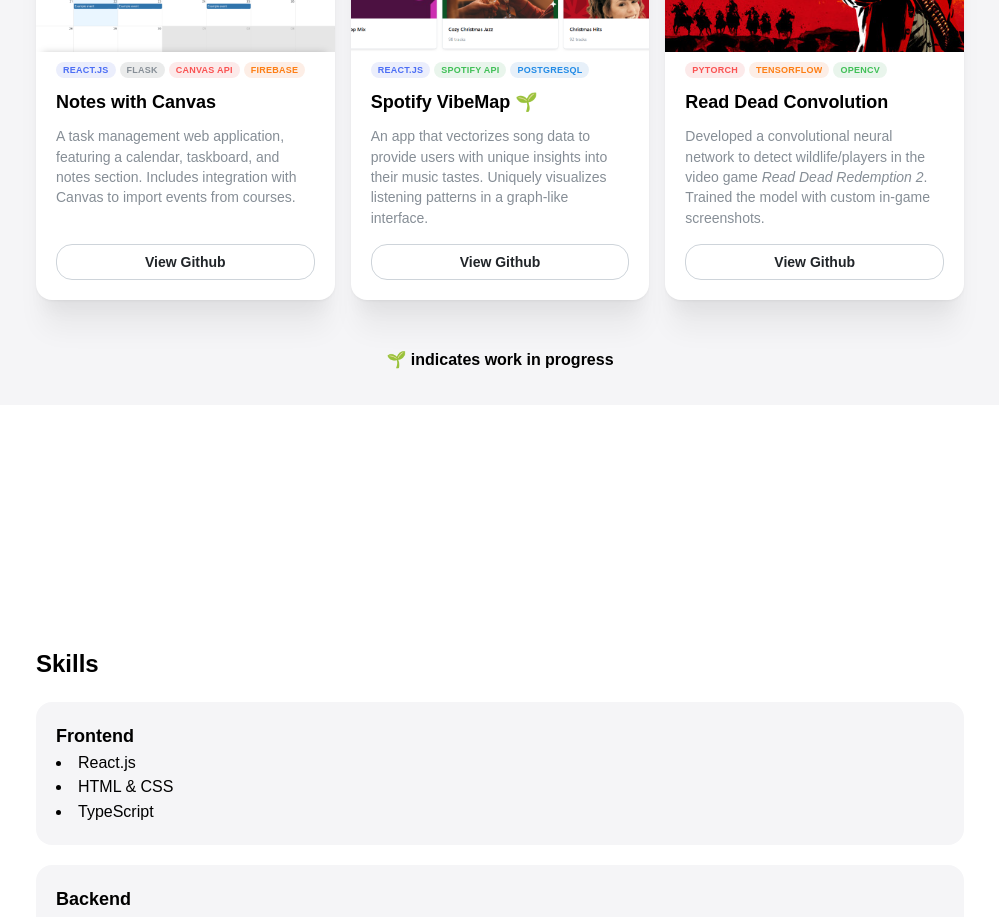
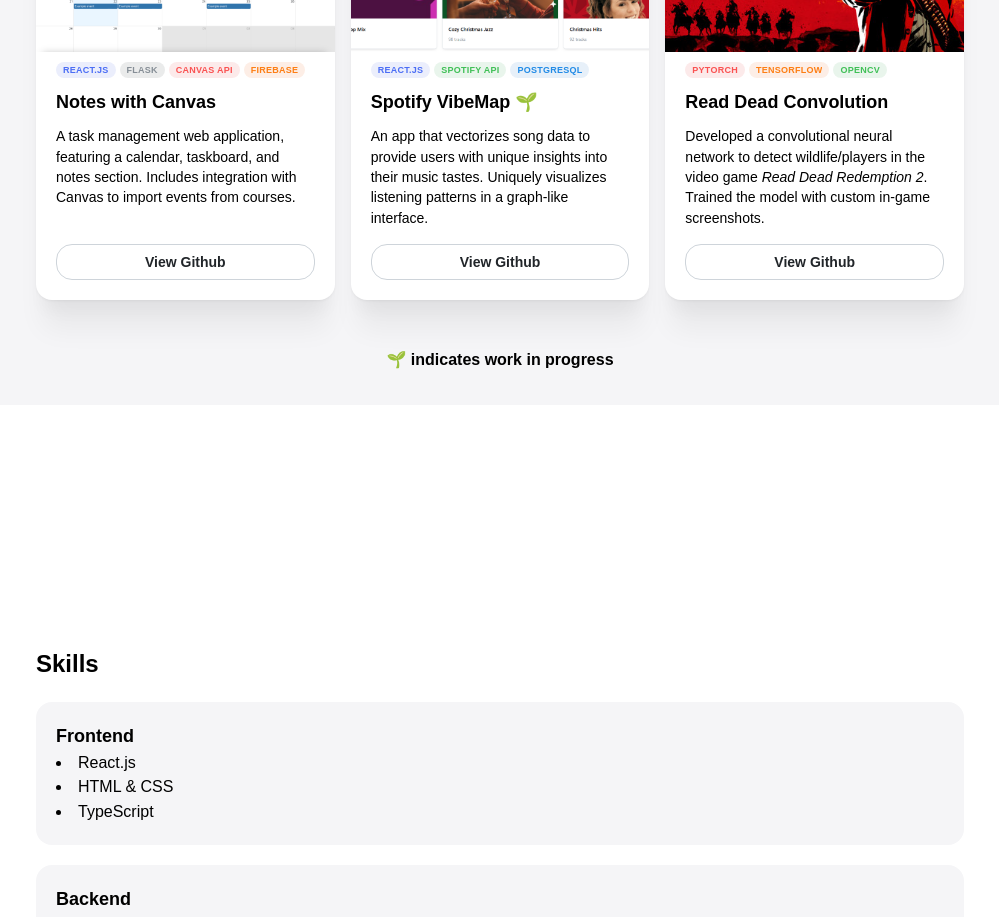
Before and after one commit to brandonyuanCS/brandonyuancs.github.io, a React (Vite) app: page / in a window 1280 px wide. Shown: the part 1000-1917 px from the top of the page, without its empty margins (140-1139 px from the left). Built offline with nearby package versions, Linux system fonts and the light colour scheme; a web font is replaced by a local one.

Commit message:
updated styling on cards

```diff
--- a/src/components/NwcCard.tsx
+++ b/src/components/NwcCard.tsx
@@ -28,7 +28,7 @@ export default function NwcCard() {
 
           <Text fw={700} size='lg'>Notes with Canvas</Text>
 
-          <Text size="sm" c="dimmed" mt='xs'>
+          <Text size="sm" mt='xs'>
             A task management web application, featuring a calendar, taskboard, and notes section. Includes integration
             with Canvas to import events from courses.
           </Text>
--- a/src/components/RdcCard.tsx
+++ b/src/components/RdcCard.tsx
@@ -21,7 +21,7 @@ export default function RdcCard() {
 
           <Text fw={700}  size='lg'>Read Dead Convolution</Text>
 
-          <Text size="sm" c="dimmed" mt='xs'>
+          <Text size="sm" mt='xs'>
             Developed a convolutional neural network to detect wildlife/players in the video game <i>Read
             Dead Redemption 2</i>. Trained the model with custom in-game screenshots.
           </Text>
--- a/src/components/SvmCard.tsx
+++ b/src/components/SvmCard.tsx
@@ -21,7 +21,7 @@ export default function SvmCard() {
 
           <Text fw={700} size='lg'>Spotify VibeMap 🌱</Text>
 
-          <Text size="sm" c="dimmed" mt='xs'>
+          <Text size="sm" mt='xs'>
             An app that vectorizes song data to provide users with unique insights
             into their music tastes. Uniquely visualizes listening patterns in a graph-like interface.
           </Text>
```
